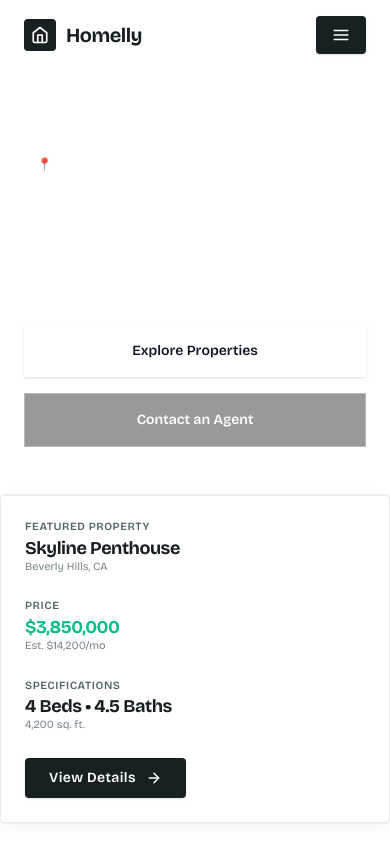
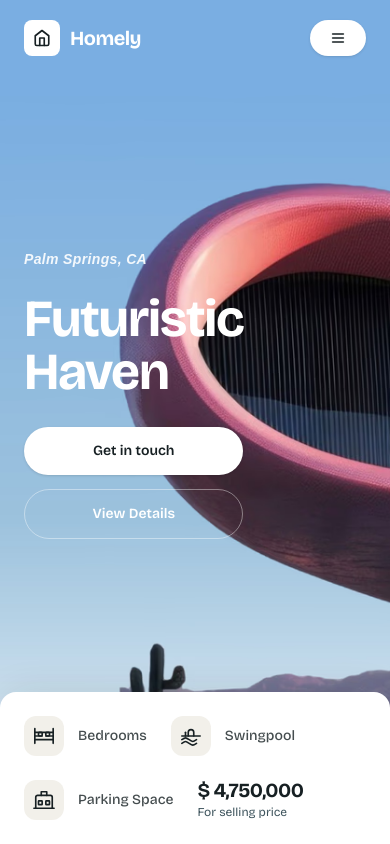
Before and after one commit to RAj2027/landingPage, a Next.js app: page / in a window 390 px wide. Built offline with nearby package versions, Linux system fonts and the light colour scheme; a web font is replaced by a local one.

Commit message:
feat: implement responsive landing page hero section with navigation and property summary card

```diff
--- a/components/hero/Hero.tsx
+++ b/components/hero/Hero.tsx
@@ -1,71 +1,62 @@
 import React from "react";
-import Image from "next/image";
 import Navbar from "../navbar/Navbar";
 import PropertyCard from "../property/PropertyCard";
 
 const Hero: React.FC = () => {
   return (
-    <div className="relative min-h-screen w-full flex flex-col justify-between">
-      {/* Navbar */}
+    <section
+      className="relative w-full min-h-screen flex flex-col bg-cover bg-center bg-no-repeat"
+      style={{ backgroundImage: "url('/heroBg.avif')" }}
+    >
+      {/* ─── Floating Navbar ─── */}
       <Navbar />
 
-      {/* Main Hero Section */}
-      <section className="relative flex-1 flex flex-col justify-center min-h-[600px] md:h-[800px] 2xl:h-[900px] w-full pt-20">
-        {/* Hero Image Container */}
-        <div className="absolute inset-0 -z-10 overflow-hidden bg-gray-900">
-          <Image
-            src="/herobg.avif"
-            alt="Luxury Real Estate Hero Background"
-            fill
-            priority
-            className="object-cover object-center opacity-70"
-          />
-          {/* Subtle overlay for text contrast in skeleton */}
-          <div className="absolute inset-0 bg-gradient-to-r from-black/60 via-black/40 to-transparent" />
-        </div>
+      {/* ─── Hero Content Area ─── */}
+      <div className="flex-1 flex flex-col justify-between pt-24 sm:pt-28 md:pt-32">
+        {/* ─── Left Content Block ─── */}
+        <div className="mx-auto w-full max-w-[1400px] px-6 lg:px-10 flex-1 flex items-center">
+          <div className="flex flex-col items-start gap-6 sm:gap-8 max-w-2xl py-12 sm:py-16 md:py-0">
+            {/* Location Label */}
+            <p className="font-accent text-sm sm:text-base font-semibold italic text-white/90 tracking-wide">
+              Palm Springs, CA
+            </p>
 
-        {/* Hero Content */}
-        <div className="mx-auto flex h-full w-full max-w-[1400px] flex-col justify-center px-6 py-12 lg:px-10 z-10">
-          <div className="max-w-3xl flex flex-col items-start gap-6">
-            {/* Location Label */}
-            <div className="inline-flex items-center gap-2 px-3 py-1.5 bg-white/10 backdrop-blur-md border border-white/20 text-xs font-semibold uppercase tracking-widest text-white">
-              <span>📍 Los Angeles, California</span>
-            </div>
-
-            {/* Large Heading */}
-            <h1 className="text-4xl sm:text-5xl md:text-6xl lg:text-7xl font-bold tracking-tight text-white leading-tight">
-              Discover Your Next Luxury Residence
+            {/* Large Hero Heading */}
+            <h1 className="font-display text-[52px] sm:text-[64px] md:text-[72px] lg:text-[88px] font-bold text-white leading-[1.02] tracking-tight">
+              Futuristic
+              <br />
+              Haven
             </h1>
 
             {/* CTA Button Group */}
-            <div className="flex flex-col sm:flex-row items-stretch sm:items-center gap-4 w-full sm:w-auto mt-2">
-              <a
-                href="#explore"
-                className="px-8 py-4 bg-white text-gray-900 font-semibold text-center text-sm hover:bg-gray-100 transition-colors shadow-sm"
-              >
-                Explore Properties
-              </a>
+            <div className="flex flex-col sm:flex-row items-stretch sm:items-center gap-3.5 sm:gap-4 w-full sm:w-auto mt-1">
+              {/* Primary Button — white fill, charcoal text, pill */}
               <a
                 href="#contact"
-                className="px-8 py-4 bg-black/40 backdrop-blur-md border border-white/30 text-white font-semibold text-center text-sm hover:bg-black/60 transition-colors"
+                className="inline-flex items-center justify-center px-7 py-3.5 bg-white text-charcoal font-sans text-sm font-semibold rounded-full shadow-sm hover:bg-gray-50 transition-colors duration-200 select-none"
               >
-                Contact an Agent
+                Get in touch
+              </a>
+
+              {/* Secondary Button — transparent, white border, white text, pill */}
+              <a
+                href="#details"
+                className="inline-flex items-center justify-center px-7 py-3.5 bg-transparent border border-white/40 text-white font-sans text-sm font-semibold rounded-full hover:bg-white/10 transition-colors duration-200 select-none"
+              >
+                View Details
               </a>
             </div>
           </div>
         </div>
 
-        {/* Floating Property Information Card */}
-        {/*
-          Responsive positioning:
-          - Mobile (< 810px/md): Relative flow at bottom of hero section
-          - Tablet/Desktop (>= md): Absolute positioned at bottom-right
-        */}
-        <div className="relative md:absolute md:bottom-0 md:right-0 z-20 w-full md:w-[90%] lg:w-[85%] max-w-[1200px]">
-          <PropertyCard />
+        {/* ─── Floating Bottom Property Card ─── */}
+        <div className="relative z-10 w-full">
+          <div className="mx-auto w-full max-w-[1400px] px-0 md:px-6 lg:px-10">
+            <PropertyCard />
+          </div>
         </div>
-      </section>
-    </div>
+      </div>
+    </section>
   );
 };
 
--- a/components/navbar/Logo.tsx
+++ b/components/navbar/Logo.tsx
@@ -1,5 +1,4 @@
 import React from "react";
-import IconWrapper from "../ui/IconWrapper";
 
 const Logo: React.FC = () => {
   return (
@@ -8,18 +7,14 @@ const Logo: React.FC = () => {
       className="flex items-center gap-2.5 group focus:outline-none focus-visible:ring-2 focus-visible:ring-mint focus-visible:ring-offset-2 rounded-sm"
       aria-label="Homelly Home"
     >
-      <IconWrapper
-        variant="charcoal"
-        size="md"
-        rounded="sm"
-        className="group-hover:bg-mint transition-colors duration-200"
-      >
+      {/* Logo icon — white background with charcoal house icon */}
+      <div className="w-9 h-9 bg-white rounded-lg flex items-center justify-center shrink-0 group-hover:bg-mint/10 transition-colors duration-200">
         <svg
           width="18"
           height="18"
           viewBox="0 0 24 24"
           fill="none"
-          stroke="currentColor"
+          stroke="#172023"
           strokeWidth="2.2"
           strokeLinecap="round"
           strokeLinejoin="round"
@@ -27,9 +22,9 @@ const Logo: React.FC = () => {
           <path d="M3 9l9-7 9 7v11a2 2 0 0 1-2 2H5a2 2 0 0 1-2-2z" />
           <polyline points="9 22 9 12 15 12 15 22" />
         </svg>
-      </IconWrapper>
-      <span className="font-display text-xl font-bold tracking-tight text-charcoal group-hover:text-mint transition-colors duration-200">
-        Homelly
+      </div>
+      <span className="font-display text-xl font-bold tracking-tight text-white">
+        Homely
       </span>
     </a>
   );
--- a/components/navbar/MenuButton.tsx
+++ b/components/navbar/MenuButton.tsx
@@ -1,59 +1,39 @@
 import React from "react";
-import ButtonText from "../ui/typography/ButtonText";
 
 interface MenuButtonProps extends React.ButtonHTMLAttributes<HTMLButtonElement> {
   isOpen?: boolean;
-  label?: string;
 }
 
 const MenuButton: React.FC<MenuButtonProps> = ({
   isOpen = false,
-  label = "Menu",
   className = "",
   ...props
 }) => {
   return (
     <button
       type="button"
-      className={`inline-flex items-center gap-2.5 px-4 sm:px-5 py-2.5 bg-charcoal text-white rounded-sm hover:bg-charcoal/90 active:scale-[0.98] focus:outline-none focus-visible:ring-2 focus-visible:ring-mint focus-visible:ring-offset-2 transition-all duration-200 shadow-sm cursor-pointer select-none ${className}`}
+      className={`inline-flex items-center gap-2.5 px-5 py-2.5 bg-white text-charcoal rounded-full hover:bg-gray-50 active:scale-[0.98] focus:outline-none focus-visible:ring-2 focus-visible:ring-mint focus-visible:ring-offset-2 transition-all duration-200 shadow-sm cursor-pointer select-none font-sans text-sm font-semibold ${className}`}
       aria-label={isOpen ? "Close menu" : "Open menu"}
       aria-expanded={isOpen}
       id="menu-button"
       {...props}
     >
-      <span className="shrink-0 transition-transform duration-200">
-        {isOpen ? (
+      {/* Hamburger icon */}
       <svg
-            width="18"
-            height="18"
+        width="16"
+        height="16"
         viewBox="0 0 24 24"
         fill="none"
         stroke="currentColor"
-            strokeWidth="2.2"
+        strokeWidth="2.5"
         strokeLinecap="round"
         strokeLinejoin="round"
       >
-            <line x1="18" y1="6" x2="6" y2="18" />
-            <line x1="6" y1="6" x2="18" y2="18" />
+        <line x1="4" y1="6" x2="20" y2="6" />
+        <line x1="4" y1="12" x2="20" y2="12" />
+        <line x1="4" y1="18" x2="20" y2="18" />
       </svg>
-        ) : (
-          <svg
-            width="18"
-            height="18"
-            viewBox="0 0 24 24"
-            fill="none"
-            stroke="currentColor"
-            strokeWidth="2.2"
-            strokeLinecap="round"
-            strokeLinejoin="round"
-          >
-            <line x1="3" y1="6" x2="21" y2="6" />
-            <line x1="3" y1="12" x2="21" y2="12" />
-            <line x1="3" y1="18" x2="21" y2="18" />
-          </svg>
-        )}
-      </span>
-      <ButtonText className="hidden sm:inline !text-white">{label}</ButtonText>
+      <span className="hidden sm:inline">Menu</span>
     </button>
   );
 };
--- a/components/navbar/Navbar.tsx
+++ b/components/navbar/Navbar.tsx
@@ -2,20 +2,25 @@ import React from "react";
 import Logo from "./Logo";
 import ContactInfo from "./ContactInfo";
 import MenuButton from "./MenuButton";
+import Divider from "../ui/Divider";
 
 const Navbar: React.FC = () => {
   return (
     <header className="fixed top-0 left-0 right-0 z-50 w-full">
-      <nav className="mx-auto flex w-full max-w-[1400px] items-center justify-between px-6 py-4 lg:px-10">
+      <nav className="mx-auto flex w-full max-w-[1400px] items-center justify-between px-6 py-5 lg:px-10">
         {/* Left: Logo */}
         <Logo />
 
         {/* Right: Contact Info + Divider + Menu Button */}
-        <div className="flex items-center gap-4">
+        <div className="flex items-center gap-5">
           <ContactInfo />
 
-          {/* Vertical divider - visible only when ContactInfo is visible */}
-          <div className="hidden md:block h-6 w-px bg-gray-300" aria-hidden="true" />
+          {/* Vertical divider — visible only on md+ when ContactInfo is shown */}
+          <Divider
+            orientation="vertical"
+            variant="dark"
+            className="hidden md:block !min-h-[28px] !bg-white/25"
+          />
 
           <MenuButton />
         </div>
--- a/components/property/PropertyCard.tsx
+++ b/components/property/PropertyCard.tsx
@@ -1,80 +1,87 @@
 import React from "react";
-import Surface from "../ui/Surface";
-import PropertyFeatureItem from "./PropertyFeatureItem";
-import VerticalDivider from "./VerticalDivider";
-import Button from "../ui/button/Button";
 
 const PropertyCard: React.FC = () => {
   return (
-    <Surface
-      variant="glass"
-      padding="md"
-      className="w-full lg:w-auto !p-6 sm:!p-8"
-    >
-      {/*
-        Responsive layout:
-        - Mobile (< 810px/md): 2x2 Grid (grid-cols-1 sm:grid-cols-2 gap-6)
-        - Tablet/Desktop (>= md): Horizontal Flex Row (flex-row gap-6 md:gap-8 lg:gap-[40px])
-      */}
-      <div className="grid grid-cols-1 sm:grid-cols-2 md:flex md:flex-row md:items-center justify-between gap-6 md:gap-8 lg:gap-[40px]">
-        {/* Item 1: Property Title & Location */}
-        <PropertyFeatureItem
-          label="Featured Property"
-          value="Skyline Penthouse"
-          subtext="Beverly Hills, CA"
-          valueSize="lg"
-        />
+    <div className="w-full bg-white rounded-t-2xl md:rounded-2xl shadow-[0_-4px_40px_-8px_rgba(23,32,35,0.12)] px-6 py-6 sm:px-8 sm:py-7 md:px-10 md:py-8">
+      <div className="flex flex-wrap items-center gap-6 sm:gap-8 md:gap-0 md:justify-between">
+        {/* Feature Item 1: Bedrooms */}
+        <div className="flex items-center gap-3.5 md:flex-1 md:justify-center">
+          <div className="w-10 h-10 sm:w-12 sm:h-12 rounded-xl bg-cream/60 flex items-center justify-center shrink-0">
+            <svg width="22" height="22" viewBox="0 0 24 24" fill="none" stroke="#172023" strokeWidth="1.8" strokeLinecap="round" strokeLinejoin="round">
+              <path d="M2 4v16" />
+              <path d="M22 4v16" />
+              <path d="M2 8h20" />
+              <path d="M2 16h20" />
+              <path d="M2 12h8" />
+              <path d="M14 12h8" />
+              <rect x="6" y="8" width="4" height="4" rx="1" />
+              <rect x="14" y="8" width="4" height="4" rx="1" />
+            </svg>
+          </div>
+          <span className="font-sans text-sm font-medium text-charcoal/80">Bedrooms</span>
+        </div>
 
-        <VerticalDivider className="hidden md:block" />
+        {/* Vertical Divider */}
+        <div className="hidden md:block w-px h-10 bg-gray-200/80 shrink-0" aria-hidden="true" />
 
-        {/* Item 2: Price */}
-        <PropertyFeatureItem
-          label="Price"
-          value="$3,850,000"
-          subtext="Est. $14,200/mo"
-          valueSize="lg"
-          highlight
-        />
+        {/* Feature Item 2: Swingpool */}
+        <div className="flex items-center gap-3.5 md:flex-1 md:justify-center">
+          <div className="w-10 h-10 sm:w-12 sm:h-12 rounded-xl bg-cream/60 flex items-center justify-center shrink-0">
+            <svg width="22" height="22" viewBox="0 0 24 24" fill="none" stroke="#172023" strokeWidth="1.8" strokeLinecap="round" strokeLinejoin="round">
+              <path d="M2 12h20" />
+              <path d="M2 16c1.5-1 3-2 4-2s2.5 1 4 2 3 2 4 2 2.5-1 4-2" />
+              <path d="M2 20c1.5-1 3-2 4-2s2.5 1 4 2 3 2 4 2 2.5-1 4-2" />
+              <path d="M9 12V8a3 3 0 0 1 6 0v4" />
+              <line x1="6" y1="12" x2="6" y2="8" />
+            </svg>
+          </div>
+          <span className="font-sans text-sm font-medium text-charcoal/80">Swingpool</span>
+        </div>
 
-        <VerticalDivider className="hidden md:block" />
+        {/* Vertical Divider */}
+        <div className="hidden md:block w-px h-10 bg-gray-200/80 shrink-0" aria-hidden="true" />
 
-        {/* Item 3: Specs */}
-        <PropertyFeatureItem
-          label="Specifications"
-          value="4 Beds • 4.5 Baths"
-          subtext="4,200 sq. ft."
-          valueSize="lg"
-        />
+        {/* Feature Item 3: Parking Space */}
+        <div className="flex items-center gap-3.5 md:flex-1 md:justify-center">
+          <div className="w-10 h-10 sm:w-12 sm:h-12 rounded-xl bg-cream/60 flex items-center justify-center shrink-0">
+            <svg width="22" height="22" viewBox="0 0 24 24" fill="none" stroke="#172023" strokeWidth="1.8" strokeLinecap="round" strokeLinejoin="round">
+              <path d="M3 21V9a2 2 0 0 1 2-2h14a2 2 0 0 1 2 2v12" />
+              <path d="M1 21h22" />
+              <path d="M9 7V3h6v4" />
+              <rect x="6" y="13" width="4" height="4" rx="0.5" />
+              <rect x="14" y="13" width="4" height="4" rx="0.5" />
+            </svg>
+          </div>
+          <span className="font-sans text-sm font-medium text-charcoal/80">Parking Space</span>
+        </div>
 
-        <VerticalDivider className="hidden md:block" />
+        {/* Vertical Divider */}
+        <div className="hidden md:block w-px h-10 bg-gray-200/80 shrink-0" aria-hidden="true" />
 
-        {/* Item 4: CTA / Action */}
-        <div className="flex items-center sm:border-t sm:border-l sm:border-gray-200 sm:pt-6 sm:pl-6 md:border-t-0 md:border-l-0 md:pt-0 md:pl-0">
-          <Button
-            variant="primary"
-            size="md"
-            href="#view-property"
-            icon={
-              <svg
-                width="16"
-                height="16"
-                viewBox="0 0 24 24"
-                fill="none"
-                stroke="currentColor"
-                strokeWidth="2.2"
-                strokeLinecap="round"
-                strokeLinejoin="round"
-              >
-                <line x1="5" y1="12" x2="19" y2="12" />
-                <polyline points="12 5 19 12 12 19" />
-              </svg>
-            }
-          >
-            View Details
-          </Button>
+        {/* Selling Price */}
+        <div className="flex flex-col md:flex-1 md:items-center">
+          <span className="font-display text-xl sm:text-2xl md:text-[26px] font-bold tracking-tight text-charcoal leading-none">
+            $ 4,750,000
+          </span>
+          <span className="text-xs sm:text-sm text-slate font-sans mt-1">
+            For selling price
+          </span>
+        </div>
+
+        {/* Vertical Divider */}
+        <div className="hidden lg:block w-px h-10 bg-gray-200/80 shrink-0" aria-hidden="true" />
+
+        {/* Made in Framer Badge */}
+        <div className="hidden lg:flex items-center gap-2 px-4 py-2.5 bg-cream/50 rounded-full border border-gray-200/60">
+          <svg width="16" height="16" viewBox="0 0 24 24" fill="#172023">
+            <path d="M4 0h16v8h-8zM4 8h8l8 8H4zM4 16h8v8z" />
+          </svg>
+          <span className="font-sans text-sm font-semibold text-charcoal tracking-tight">
+            Made in Framer
+          </span>
         </div>
       </div>
-    </Surface>
+    </div>
   );
 };
 
```
Also changed, not shown: components/navbar/ContactInfo.tsx (+17 -16 lines). Lines whose indentation alone changed are shown as unchanged.
